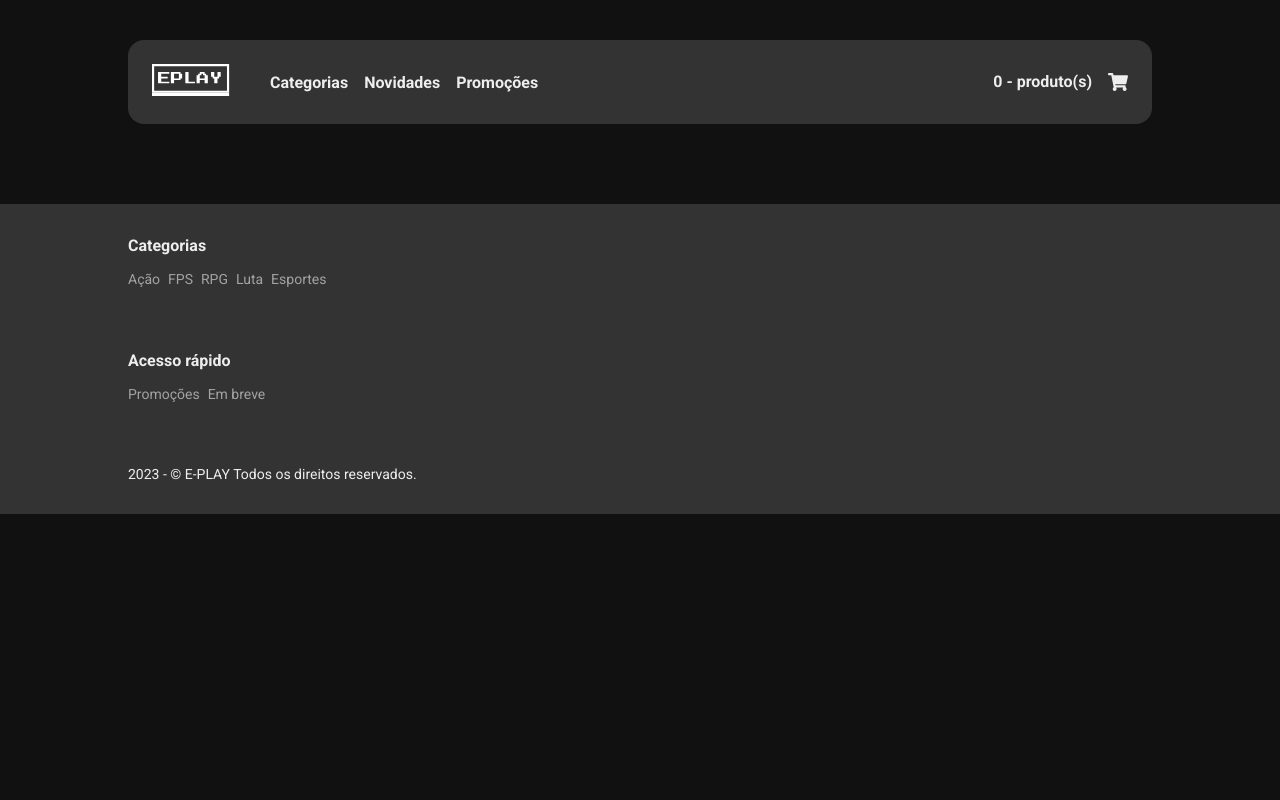
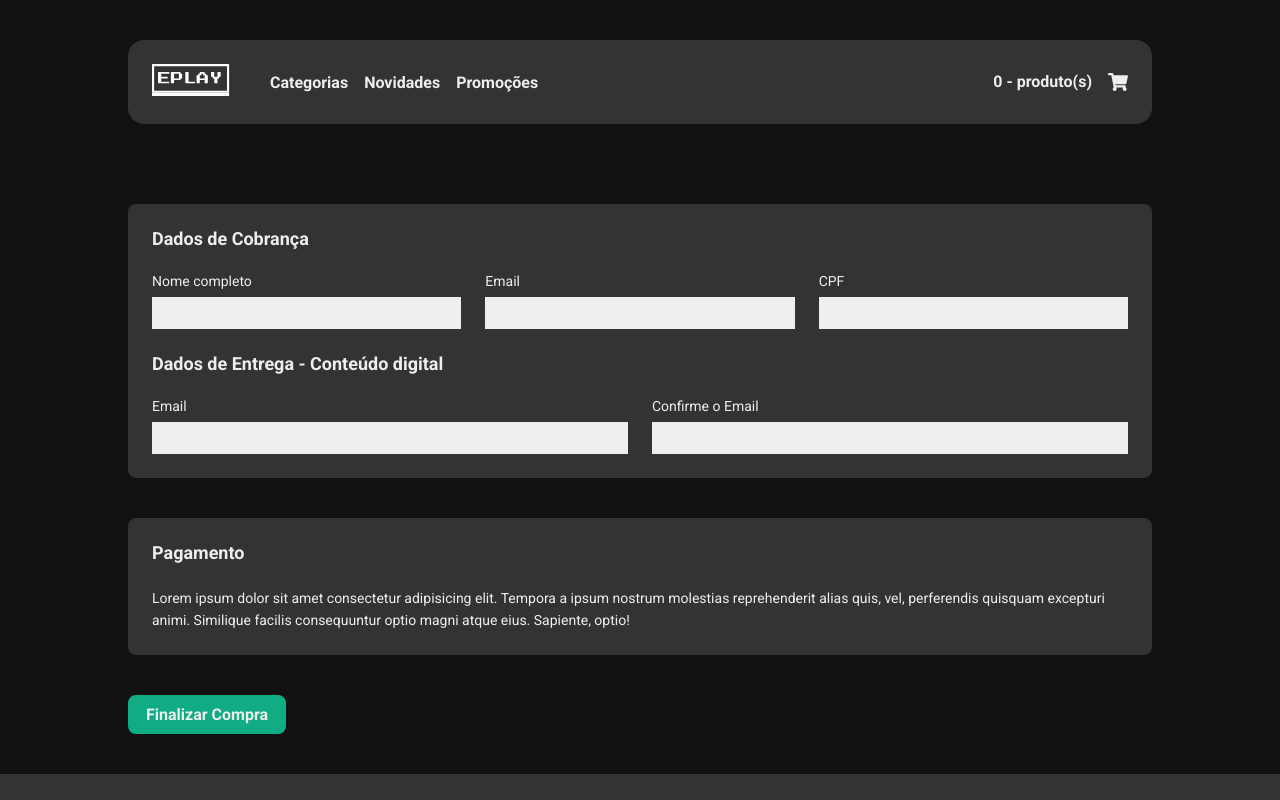
Before and after one commit to lucaswanderosck/e-play, a React (Vite) app: page /checkout in a window 1280 px wide. Shown: the top 800 px of the page. Built offline with nearby package versions, Linux system fonts and the light colour scheme.

Commit message:
Adiciona componentes Card e Checkout

```diff
--- /dev/null
+++ b/src/components/Card/index.tsx
@@ -0,0 +1,15 @@
+import { Container } from './styles'
+
+type Props = {
+  children: JSX.Element
+  title: string
+}
+
+export const Card = ({ children, title }: Props) => {
+  return (
+    <Container>
+      <h2>{title}</h2>
+      {children}
+    </Container>
+  )
+}
--- /dev/null
+++ b/src/components/Card/styles.ts
@@ -0,0 +1,26 @@
+import styled from 'styled-components'
+import { colors } from '../../styles/GlobalStyles'
+
+export const Container = styled.div`
+  border-radius: 8px;
+  background-color: ${colors.gray};
+  padding: 24px;
+  margin-bottom: 40px;
+
+  h2,
+  h3 {
+    font-size: 18px;
+    font-weight: bold;
+    color: ${colors.white};
+    margin-bottom: 24px;
+  }
+
+  h3 {
+    margin-top: 24px;
+  }
+
+  p {
+    font-size: 14px;
+    line-height: 22px;
+  }
+`
--- a/src/components/Footer/styles.ts
+++ b/src/components/Footer/styles.ts
@@ -6,6 +6,7 @@ export const Container = styled.footer`
   background-color: ${colors.gray};
   padding: 32px 0;
   font-size: 14px;
+  margin-top: 40px;
 `
 
 export const FooterSection = styled.div`
--- /dev/null
+++ b/src/pages/Checkout/index.tsx
@@ -0,0 +1,52 @@
+import { Button } from '../../components/Button'
+import { Card } from '../../components/Card'
+import { Container, InputGroup, Row } from './styles'
+
+export const Checkout = () => {
+  return (
+    <Container className="container">
+      <Card title="Dados de Cobrança">
+        <>
+          <Row>
+            <InputGroup>
+              <label htmlFor="name">Nome completo</label>
+              <input type="text" id="name" />
+            </InputGroup>
+            <InputGroup>
+              <label htmlFor="email">Email</label>
+              <input type="email" id="email" />
+            </InputGroup>
+            <InputGroup>
+              <label htmlFor="cpf">CPF</label>
+              <input type="text" id="cpf" />
+            </InputGroup>
+          </Row>
+          <h3>Dados de Entrega - Conteúdo digital</h3>
+          <Row>
+            <InputGroup>
+              <label htmlFor="deliveryEmail">Email</label>
+              <input type="text" id="deliveryEmail" />
+            </InputGroup>
+            <InputGroup>
+              <label htmlFor="confirmDeliveryEmail">Confirme o Email</label>
+              <input type="text" id="confirmDeliveryEmail" />
+            </InputGroup>
+          </Row>
+        </>
+      </Card>
+      <Card title="Pagamento">
+        <div>
+          <p>
+            Lorem ipsum dolor sit amet consectetur adipisicing elit. Tempora a
+            ipsum nostrum molestias reprehenderit alias quis, vel, perferendis
+            quisquam excepturi animi. Similique facilis consequuntur optio magni
+            atque eius. Sapiente, optio!
+          </p>
+        </div>
+      </Card>
+      <Button type="button" title="Finalizar a compra">
+        Finalizar Compra
+      </Button>
+    </Container>
+  )
+}
--- /dev/null
+++ b/src/pages/Checkout/styles.ts
@@ -0,0 +1,27 @@
+import styled from 'styled-components'
+import { colors } from '../../styles/GlobalStyles'
+
+export const Container = styled.div``
+
+export const Row = styled.div`
+  display: flex;
+  column-gap: 24px;
+`
+export const InputGroup = styled.div`
+  flex: auto;
+
+  label {
+    font-size: 14px;
+    color: ${colors.white};
+    display: block;
+    margin-bottom: 8px;
+  }
+
+  input {
+    border: 1px solid ${colors.white};
+    background-color: ${colors.white};
+    height: 32px;
+    padding: 0 8px;
+    width: 100%;
+  }
+`
--- a/src/routes/index.tsx
+++ b/src/routes/index.tsx
@@ -1,5 +1,6 @@
 import { Route, Routes } from 'react-router-dom'
 import { Categories } from '../pages/Categories'
+import { Checkout } from '../pages/Checkout'
 import { Home } from '../pages/Home'
 import { ProductPage } from '../pages/ProductPage'
 
@@ -9,6 +10,7 @@ export const Rotas = () => {
       <Route path="/" element={<Home />} />
       <Route path="/categorias" element={<Categories />} />
       <Route path="/produto/:id" element={<ProductPage />} />
+      <Route path="/checkout" element={<Checkout />} />
     </Routes>
   )
 }
```
